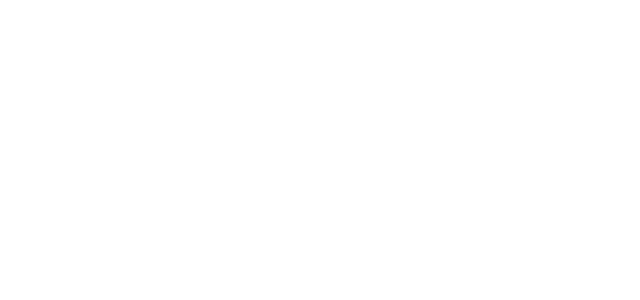
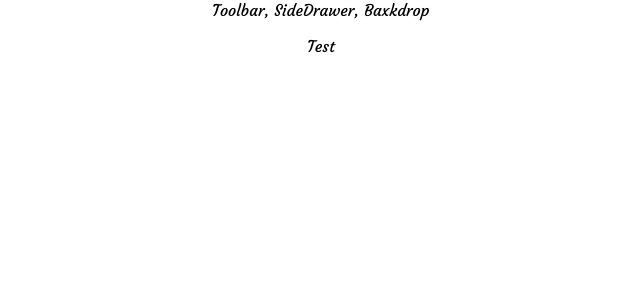
Before and after one commit to VladyslavLytvynenko22/the-burger-builder, a React (Create React App) app: page / in a window 1280 px wide. Shown: the top 300 px of the page, without its empty margins (319-959 px from the left). Built offline with nearby package versions, Linux system fonts and the light colour scheme; the HTML template or start-up script is replaced by a standard one.

Commit message:
Creating a Layout Component

```diff
--- a/public/index.html
+++ b/public/index.html
@@ -9,7 +9,6 @@
       name="description"
       content="Web site created using create-react-app"
     />
-    <link rel="apple-touch-icon" href="%PUBLIC_URL%/logo192.png" />
     <!--
       manifest.json provides metadata used when your web app is installed on a
       user's mobile device or desktop. See https://developers.google.com/web/fundamentals/web-app-manifest/
--- a/src/App.js
+++ b/src/App.js
@@ -1,10 +1,17 @@
 import React, { Component } from 'react';
 
 import classes from './App.module.css';
+import Layaut from './components/Layaout/Layaout';
 
 class App extends Component {
   render() {
-    return <div className={classes.App}></div>;
+    return (
+      <div className={classes.App}>
+        <Layaut>
+          <p>Test</p>
+        </Layaut>
+      </div>
+    );
   }
 }
 
--- /dev/null
+++ b/src/components/Layaout/Layaout.js
@@ -0,0 +1,12 @@
+import React from 'react';
+
+import Aux from './../../hoc/Auxiliary';
+
+const layaout = (props) => (
+  <Aux>
+    <div>Toolbar, SideDrawer, Baxkdrop</div>
+    <main>{props.children}</main>
+  </Aux>
+);
+
+export default layaout;
--- /dev/null
+++ b/src/hoc/Auxiliary.js
@@ -0,0 +1,3 @@
+const aux = (props) => props.children;
+
+export default aux;
--- a/src/index.css
+++ b/src/index.css
@@ -0,0 +1,5 @@
+body {
+  margin: 0;
+  padding: 0;
+  font-family: 'Courgette', cursive;
+}
```
Also changed, not shown: public/manifest.json.
